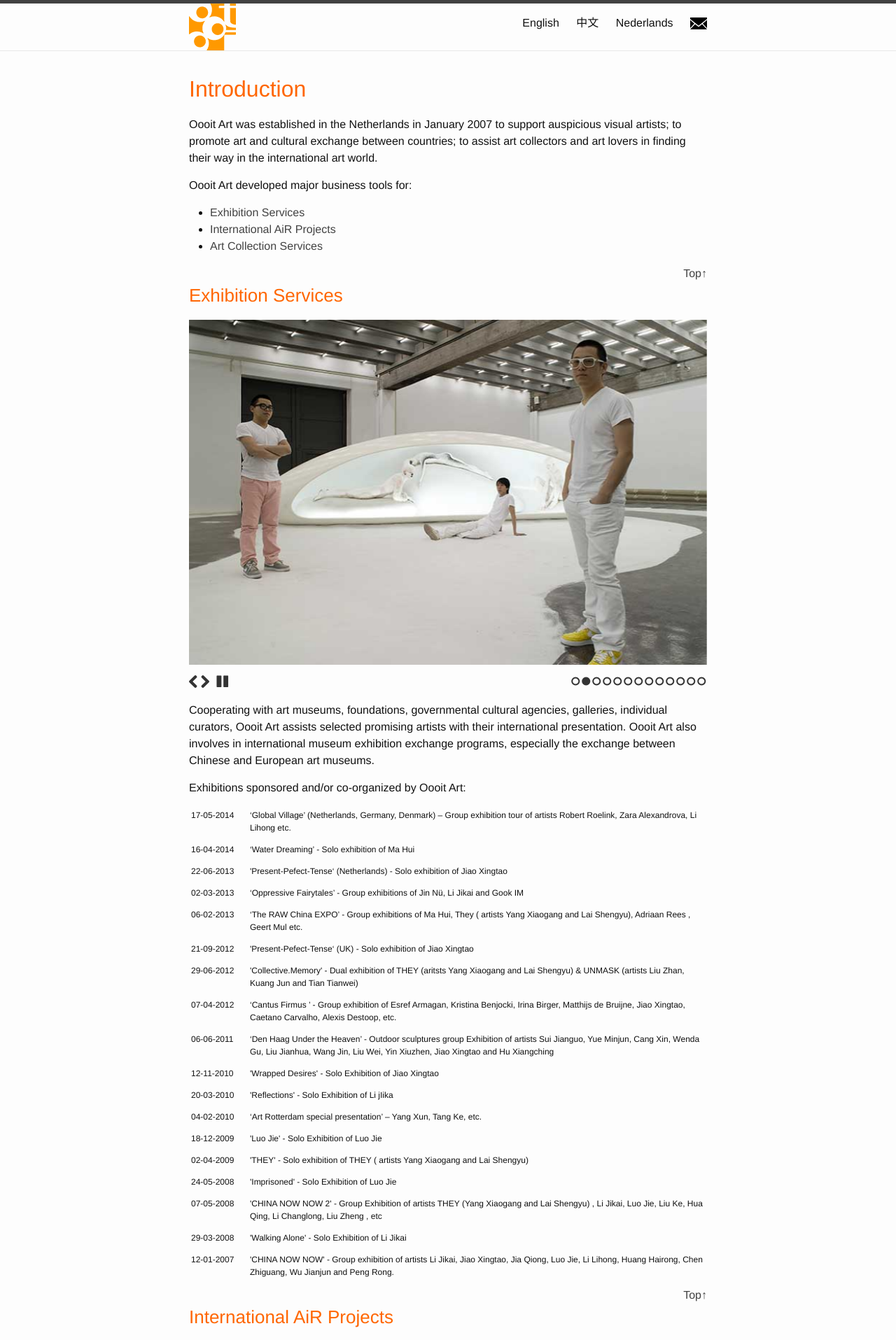
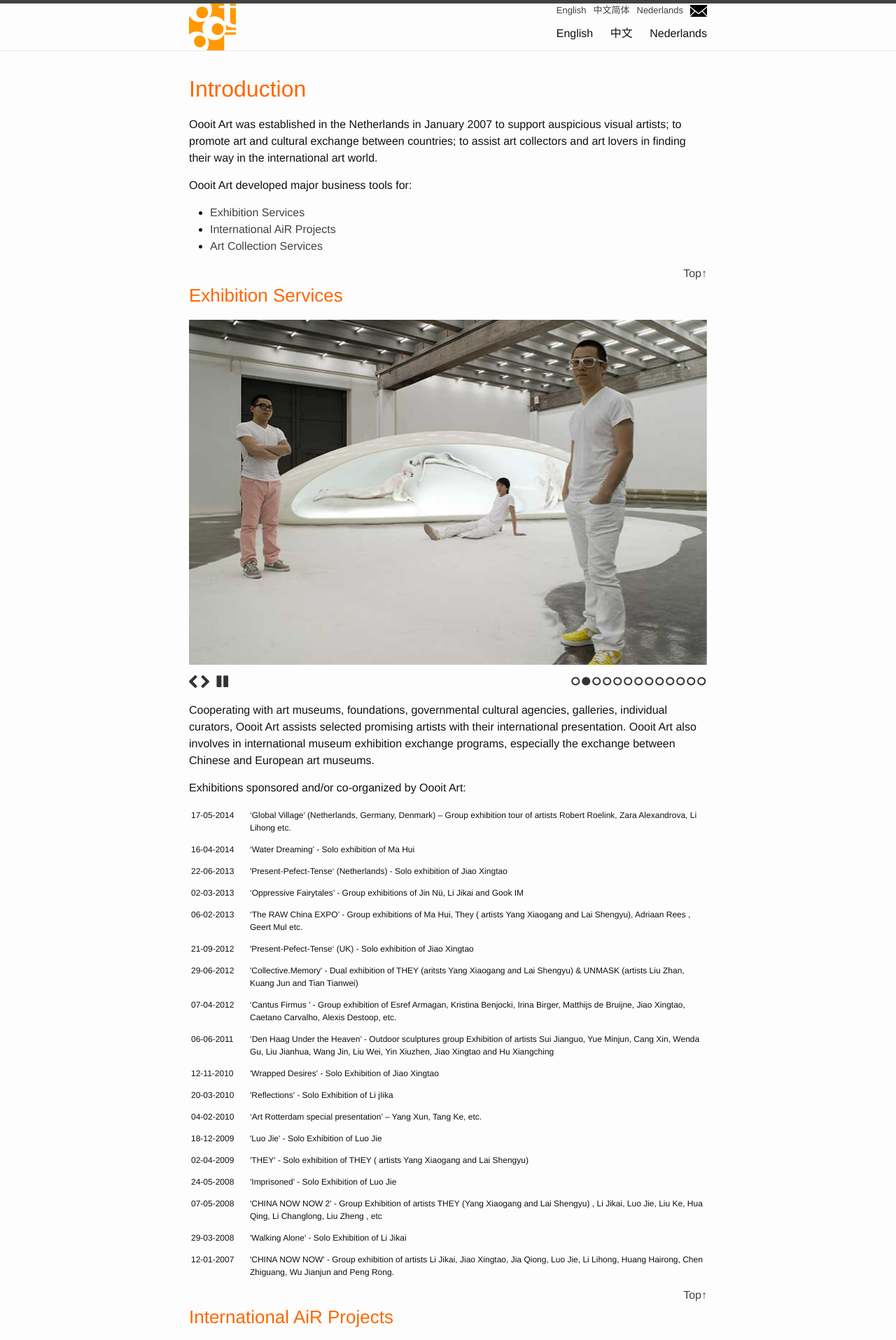
Before and after one commit to emj365/oooit, a Jekyll site: the page built from index.html, in a window 1280 px wide. Shown: the top 1915 px of the page at 70% size. Built offline with Jekyll 4.4.1, drawn with Linux system fonts in a browser that asks for light colours.

Commit message:
add lang nav

```diff
--- a/_includes/header.html
+++ b/_includes/header.html
@@ -3,6 +3,14 @@
   <div class="wrapper">
 
     <a class="site-title" href="{{ site.baseurl }}/">{{ site.title }}</a>
+
+    <ul id="lang">
+      <li><a href="#">English</a></li>
+      <li><a href="#">中文简体</a></li>
+      <li><a href="#">Nederlands </a></li>
+      <li><a class="page-link" href="#contact"><img src="/img/email-24.png" alt="contact" /></a></li>
+    </ul>
+    <div class="clear-fix"></div>
 
     <nav class="site-nav">
       <a href="#" class="menu-icon">
@@ -20,7 +28,6 @@
           <a class="page-link" href="{{ page.url | prepend: site.baseurl }}">{{ page.title }}</a>
           {% endif %}
         {% endfor %}
-        <a class="page-link" href="#contact"><img src="/img/email-24.png" alt="contact" /></a>
       </div>
     </nav>
 
--- a/_sass/_base.scss
+++ b/_sass/_base.scss
@@ -187,6 +187,9 @@
         clear: both;
     }
 }
+.clear-fix {
+    clear: both;
+}
 
 
 
--- a/_sass/_layout.scss
+++ b/_sass/_layout.scss
@@ -5,32 +5,42 @@
     border-top: 5px solid $grey-color-dark;
     border-bottom: 1px solid $grey-color-light;
     min-height: 56px;
+    height: 67px;
 
     // Positioning context for the mobile navigation icon
     position: relative;
+    .wrapper {
+      position: relative;
+    }
 }
 
 .site-title {
+    position: absolute;
+    left: $spacing-unit;
+    top: 0;
     background: url(../img/logo.gif);
     width: 67px;
     height: 67px;
     text-indent: -999em;
+}
 
-    font-size: 26px;
-    line-height: 56px;
-    letter-spacing: -1px;
-    margin-bottom: 0;
+#lang {
+  float: right;
+  list-style: none;
+  margin: 0;
+  li {
     float: left;
-
-    &,
-    &:visited {
-        color: $grey-color-dark;
-    }
+  }
+  li a {
+    font-size: small;
+    display: block;
+    padding-left: 10px;
+  }
 }
 
 .site-nav {
     float: right;
-    line-height: 56px;
+    line-height: 46px;
 
     .menu-icon {
         display: none;
```
